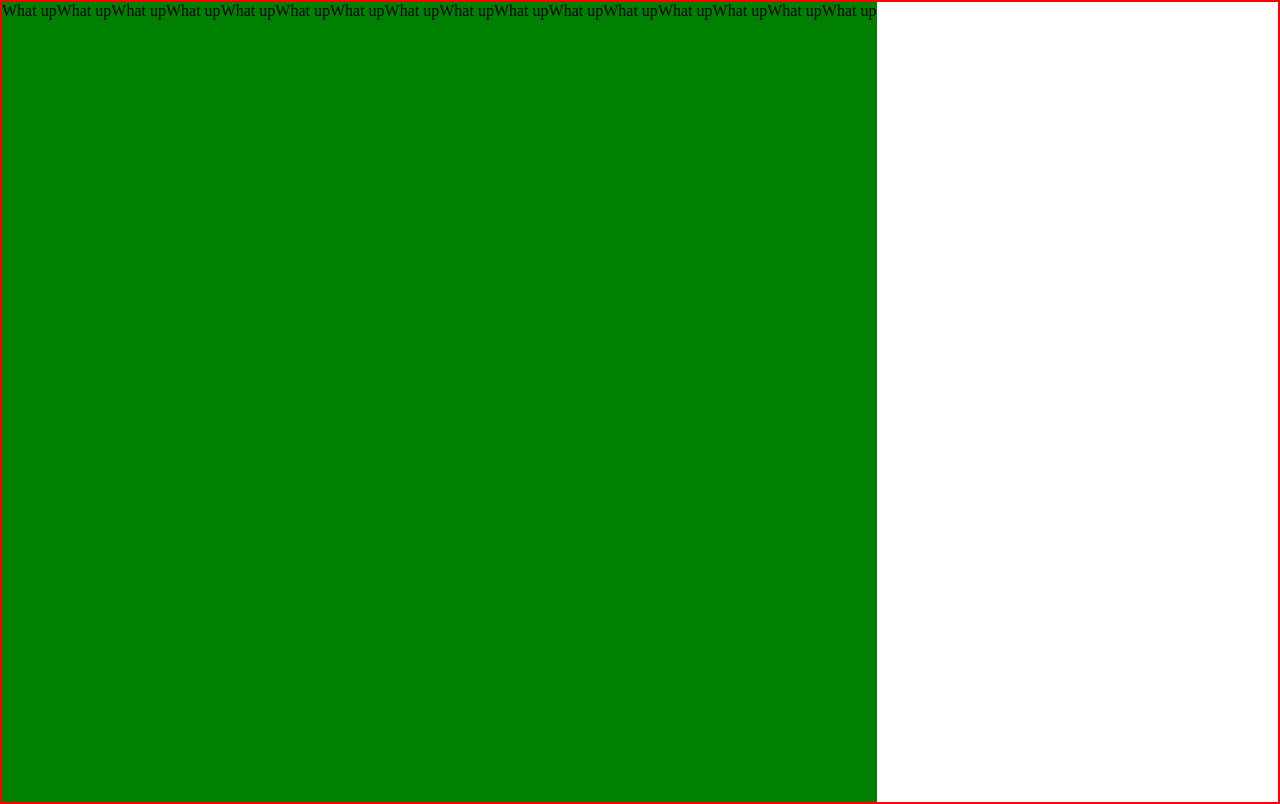
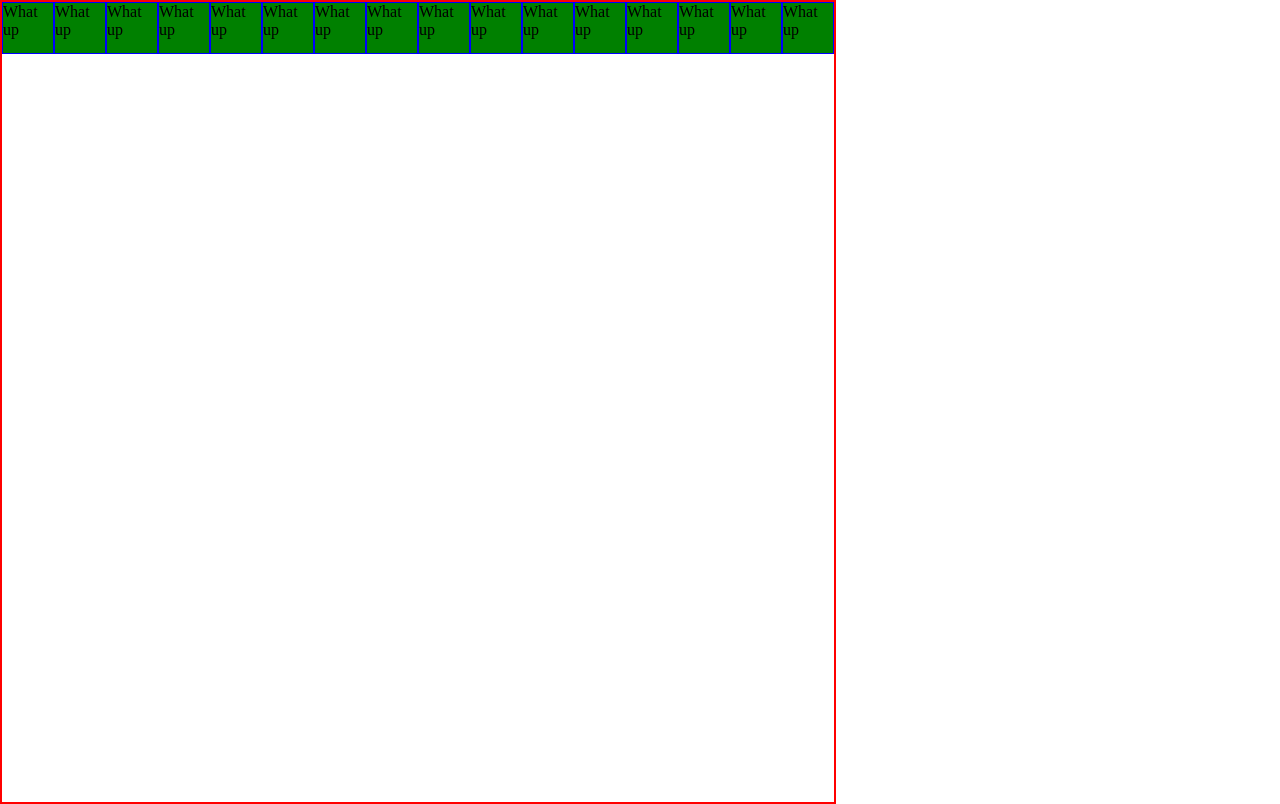
Before and after one commit to katekat25/odin-etch-a-sketch, a plain HTML site: page index.html in a window 1280 px wide. Drawn offline with Linux system fonts and the light colour scheme.

Commit message:
Set container aspect ratio to 1:1

```diff
--- a/styles.css
+++ b/styles.css
@@ -7,12 +7,18 @@ body, html {
 #container {
     border: 2px solid red;
     display: flex;
-    height: 100%;
+    height: 100vh;
+    aspect-ratio: 1;
 }
 
 .pixel {
     display: flex;
+    height: 50px;
+    width: 50px;
+    aspect-ratio: 1;
+    flex-basis: 100%;
     background-color: green;
+    border: 1px solid blue;
 }
 
 /*make the pixel dimensions shrink to fit the size of the viewfinder*/
```
